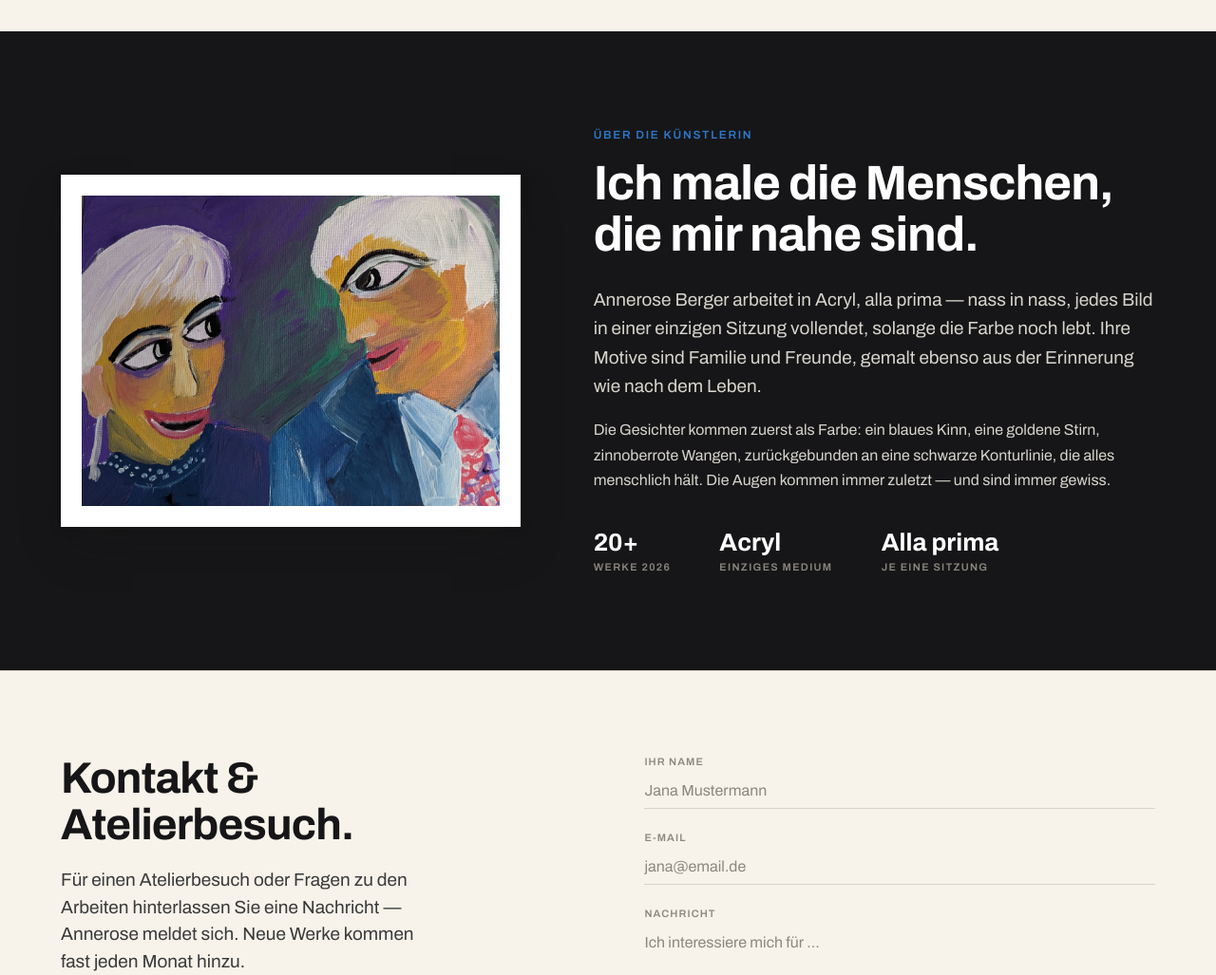
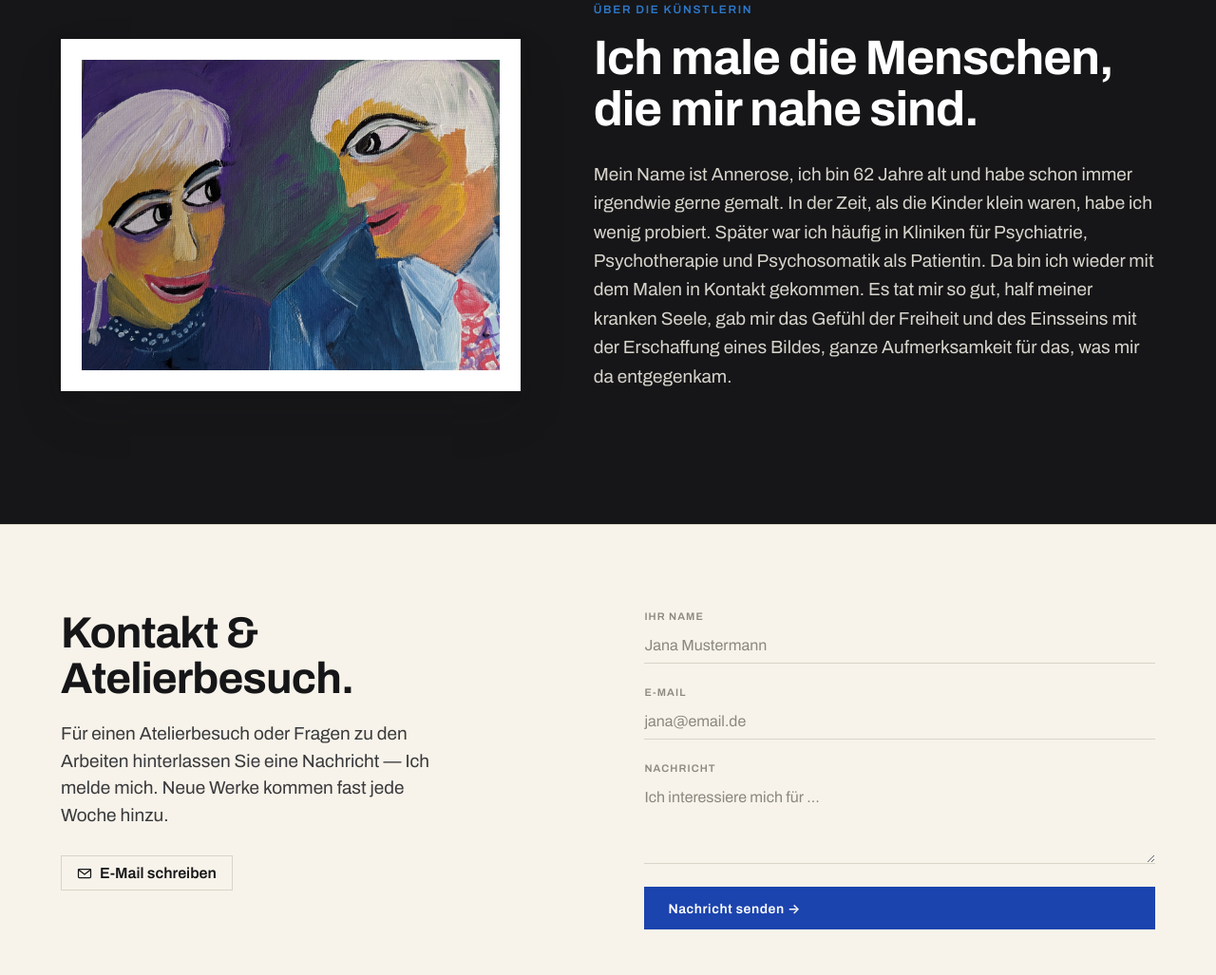
Before and after one commit to oberger4712/annerose-website-2, a website built with Vite: page index.html in a window 1280 px wide. Shown: the part 2645-3672 px from the top of the page at 95% size. Built offline with nearby package versions, Linux system fonts and the light colour scheme; some packages are replaced by stand-ins of ours; a web font is replaced by a local one.

Commit message:
Fix width of stlye description

```diff
--- a/index.html
+++ b/index.html
@@ -27,8 +27,8 @@
       <h1 class="hero__heading">Gesichter, durchflutet von Farbe.</h1>
       <p class="hero__body">
         Ich verwende unterschiedliche Produkte, Acryl, Gouache, Aquarell und Ölmalkreide. Häufig lehne ich mich an Bildern an, die von Malern geschaffen worden sind, die mich ansprechen. Das sind besonders Expressionisten, Kandinsky, Moderson-Becker, Maque, Nolde, Jawlensky usw. Ich lerne, ich übe, und das Ergebnis ist dann doch wieder etwas Eigenes, mehr oder weniger Verwandtschaft mit dem Vorbild. Das ist gut. Das soll so sein. Aber ich habe auch eigene Themen, die ich verwandle, die entstehen, die dann auch ihren eigenen Weg gehen, ist erlaubt!
-              </p>
-              <p class="hero__body">
+      </p>
+      <p class="hero__body">
         Malen ist für mich wie Medizin, die ich so oft als möglich einnehme, einfach weil es für mich gut ist. Man sollte mit Aktivitäten, die einem gut tun, nicht sparen, sondern sie so oft als möglich machen!</p>
       </p>
     </div>
@@ -60,9 +60,9 @@
       <div class="bio__text">
         <span class="overline">Über die Künstlerin</span>
         <h2 class="bio__heading">Ich male die Menschen, die mir nahe sind.</h2>
-        <p class="bio__body bio__body--lead">Annerose Berger arbeitet in Acryl, alla prima — nass in nass, jedes Bild in einer einzigen Sitzung vollendet, solange die Farbe noch lebt. Ihre Motive sind Familie und Freunde, gemalt ebenso aus der Erinnerung wie nach dem Leben.</p>
-        <p class="bio__body">Die Gesichter kommen zuerst als Farbe: ein blaues Kinn, eine goldene Stirn, zinnoberrote Wangen, zurückgebunden an eine schwarze Konturlinie, die alles menschlich hält. Die Augen kommen immer zuletzt — und sind immer gewiss.</p>
+        <p class="bio__body bio__body--lead">Mein Name ist Annerose, ich bin 62 Jahre alt und habe schon immer irgendwie gerne gemalt. In der Zeit, als die Kinder klein waren, habe ich wenig probiert. Später war ich häufig in Kliniken für Psychiatrie, Psychotherapie und Psychosomatik als Patientin. Da bin ich wieder mit dem Malen in Kontakt gekommen. Es tat mir so gut, half meiner kranken Seele, gab mir das Gefühl der Freiheit und des Einsseins mit der Erschaffung eines Bildes, ganze Aufmerksamkeit für das, was mir da entgegenkam.</p>
         <div class="bio__stats">
+          <!--
           <div class="stat">
             <div class="stat__value">20+</div>
             <div class="stat__label">Werke 2026</div>
@@ -75,6 +75,7 @@
             <div class="stat__value">Alla prima</div>
             <div class="stat__label">Je eine Sitzung</div>
           </div>
+          -->
         </div>
       </div>
     </div>
@@ -87,7 +88,7 @@
 
         <div>
           <h2 class="footer__heading">Kontakt &amp;<br>Atelierbesuch.</h2>
-          <p class="footer__body">Für einen Atelierbesuch oder Fragen zu den Arbeiten hinterlassen Sie eine Nachricht — Annerose meldet sich. Neue Werke kommen fast jeden Monat hinzu.</p>
+          <p class="footer__body">Für einen Atelierbesuch oder Fragen zu den Arbeiten hinterlassen Sie eine Nachricht — Ich melde mich. Neue Werke kommen fast jede Woche hinzu.</p>
           <!-- ÄNDERN: E-Mail-Adresse anpassen -->
           <a href="mailto:kontakt@annerose-berger.de" class="footer__email-link">
             <svg width="16" height="16" viewBox="0 0 16 16" fill="none" aria-hidden="true">
--- a/src/style.css
+++ b/src/style.css
@@ -298,7 +298,6 @@ body {
   margin: 0;
   font-size: var(--fs-body);
   color: var(--text-muted);
-  max-width: 60ch;
   line-height: 1.65;
   padding-left: 14px;
 }
```
